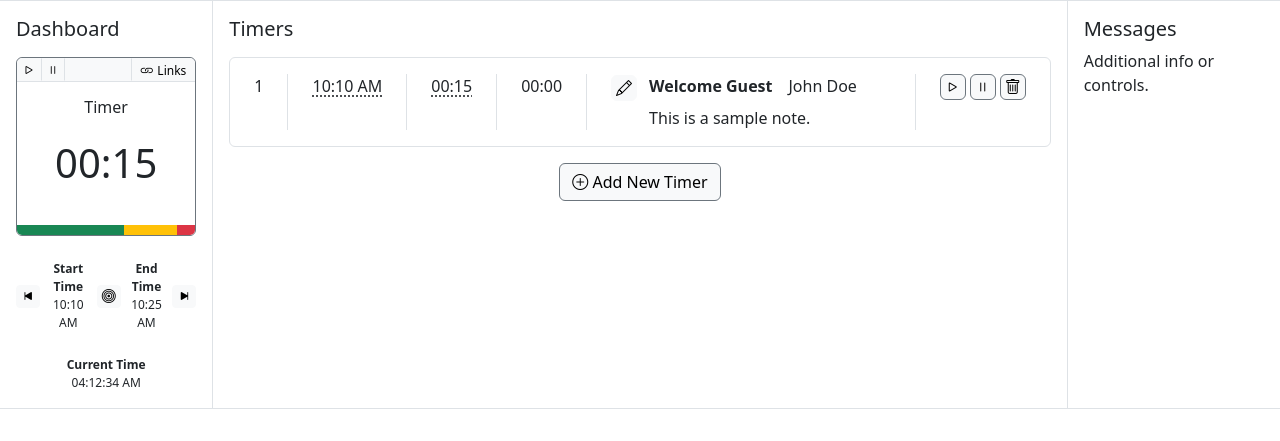
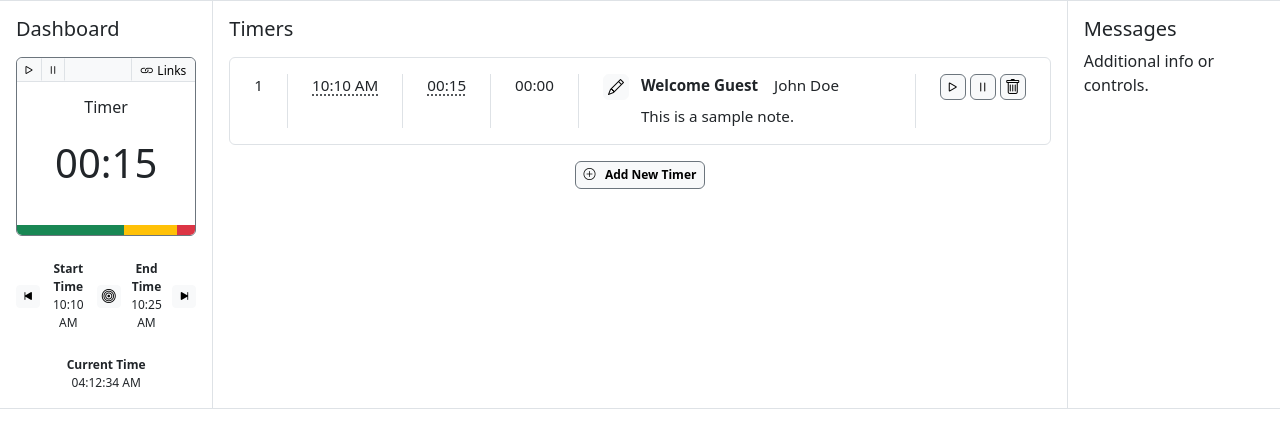
Before and after one commit to DineshDevaraj/ddtimer, a FastAPI app: page / in a window 1280 px wide. Shown: the part 56-497 px from the top of the page. Run offline with FastAPI, Linux system fonts and the light colour scheme.

Commit message:
style change

```diff
--- a/templates/middle_panel/first_timer.html
+++ b/templates/middle_panel/first_timer.html
@@ -1,5 +1,5 @@
 <div class="timer-pallet col-12" id="timer-1" crono="1">
-    <div class="border rounded p-3 d-flex">
+    <div class="border rounded p-3 d-flex" style="font-size: 0.95em;">
         <div class="ms-2 pe-4 border-end sc-num">1</div>
         <div class="px-4 border-end dotted-underline" name="start-time">10:10 AM</div>
         <div class="px-4 border-end dotted-underline" name="timer-duration">00:15</div>
--- a/templates/middle_panel/main.html
+++ b/templates/middle_panel/main.html
@@ -9,8 +9,9 @@
         {% include "middle_panel/first_timer.html" %}
     </div>
     <div class="d-flex justify-content-center mt-3">
-        <button id="add-new-timer" class="btn btn-light border-secondary bi bi-plus-circle">
-            Add New Timer
+        <button id="add-new-timer" class="btn btn-light border-secondary bi bi-plus-circle mt-0 py-1 px-2 fw-bold"
+            style="font-size: 0.75em;">
+            &nbsp; Add New Timer
         </button>
     </div>
 </div>
--- a/templates/middle_panel/popovers/editors/start_time.html
+++ b/templates/middle_panel/popovers/editors/start_time.html
@@ -2,21 +2,21 @@
 <div id="start-time-editor" class="d-none inplace-editor">
     <div class="d-flex inplace-editor-controls">
         <!-- Hour Spinner -->
-        <input type="number" class="form-control hide-caret" style="width:70px;" min="1" max="12"
+        <input type="number" class="form-control hide-caret mt-0 py-1 px-1" style="width:45px; font-size: 0.95em;" min="1" max="12"
             value="10" name="Hour" onkeydown="return false" />
         <!-- Minute Spinner -->
-        <input type="number" class="form-control hide-caret" style="width:70px;" min="0" max="59"
+        <input type="number" class="form-control hide-caret mt-0 py-1 px-1" style="width:45px; font-size: 0.95em;" min="0" max="59"
             value="10" name="Minute" />
         <!-- AM/PM Dropdown -->
-        <select class="form-select" style="width:80px;" name="AM-PM">
+        <select class="form-select mt-0 py-1 px-1" style="width:70px; font-size: 0.95em;" name="AM-PM">
             <option value="AM">AM</option>
             <option value="PM">PM</option>
         </select>
-        <button type="button" class="btn btn-light border-secondary" name="Ok"
+        <button type="button" class="btn btn-light border-secondary mt-0 py-0 px-1" name="Ok"
             onclick="return setStartTime(event)">
                 <i class="bi bi-check-lg"></i>
         </button>
-        <button type="button" class="btn btn-light border-secondary" name="Cancel"
+        <button type="button" class="btn btn-light border-secondary mt-0 py-0 px-1" name="Cancel"
             onclick="return cancelStartTimeEditor(event)">
                 <i class="bi bi-x-lg"></i>
         </button>
--- a/templates/middle_panel/popovers/editors/timer_description.html
+++ b/templates/middle_panel/popovers/editors/timer_description.html
@@ -1,38 +1,38 @@
 
 <div id="timer-description-editor" class="d-none inplace-editor">
     <div class="inplace-editor-controls">
-        <div class="row my-1">
+        <div class="row my-2">
             <div class="col-1 me-3">
                 <label for="title" class="form-label">Title</label>
             </div>
             <div class="col ms-1">
-                <input type="text" class="form-control" id="title">
+                <input type="text" id="title" class="form-control mt-0 py-1 px-2" style="font-size: 0.95em;">
             </div>
         </div>
-        <div class="row my-1">
+        <div class="row my-2">
             <div class="col-1 me-3">
                 <label for="speaker" class="form-label">Speaker</label>
             </div>
             <div class="col ms-1">
-                <input type="text" class="form-control" id="speaker">
+                <input type="text" class="form-control mt-0 py-1 px-2" id="speaker" style="font-size: 0.95em;">
             </div>
         </div>
-        <div class="row my-1">
+        <div class="row my-2">
             <div class="col-1 me-3">
                 <label for="note" class="form-label">Note</label>
             </div>
             <div class="col ms-1">
-                <textarea id="note" class="form-control" style="resize: vertical;"
+                <textarea id="note" class="form-control py-1 px-2" style="resize: vertical; font-size: 0.95em;"
                     rows="2"></textarea>
             </div>
         </div>
         <div class="d-flex my-1 justify-content-end mt-3">
-            <button type="button" class="btn btn-light border-secondary me-1" name="Ok"
-                onclick="return setTimerDescription(event)">
+            <button type="button" class="btn btn-light border-secondary mt-0 py-0 px-1 me-2" name="Ok"
+                onclick="return setTimerDescription(event)" style="font-size: 0.95em;">
                     <i class="bi bi-check-lg"></i>
             </button>
-            <button type="button" class="btn btn-light border-secondary" name="Cancel"
-                onclick="return cancelTimerDescriptionEditor(event)">
+            <button type="button" class="btn btn-light border-secondary mt-0 py-0 px-1" name="Cancel"
+                onclick="return cancelTimerDescriptionEditor(event)" style="font-size: 0.95em;">
                     <i class="bi bi-x-lg"></i>
             </button>
         </div>
--- a/templates/middle_panel/popovers/editors/timer_duration.html
+++ b/templates/middle_panel/popovers/editors/timer_duration.html
@@ -1,14 +1,14 @@
 <div id="timer-duration-editor" class="d-none inplace-editor">
     <div class="d-flex inplace-editor-controls">
-        <input type="number" class="form-control hide-caret" style="width:70px;" min="0" max="12"
+        <input type="number" class="form-control hide-caret mt-0 py-1 px-1" style="width:50px; font-size: 0.95em;" min="0" max="12"
             value="00" name="hour" onkeydown="return false" />
-        <input type="number" class="form-control hide-caret" style="width:70px;" min="0" max="59"
+        <input type="number" class="form-control hide-caret mt-0 py-1 px-1" style="width:50px; font-size: 0.95em;" min="0" max="59"
             value="15" name="minute" />
-        <button type="button" class="btn btn-light border-secondary" name="Ok"
+        <button type="button" class="btn btn-light border-secondary mt-0 py-0 px-1" name="Ok"
             onclick="return setTimerDuration(event)">
                 <i class="bi bi-check-lg"></i>
         </button>
-        <button type="button" class="btn btn-light border-secondary" name="Cancel"
+        <button type="button" class="btn btn-light border-secondary mt-0 py-0 px-1" name="Cancel"
             onclick="return cancelTimerDurationEditor(event)">
                 <i class="bi bi-x-lg"></i>
         </button>
--- a/templates/middle_panel/popovers/general_info.html
+++ b/templates/middle_panel/popovers/general_info.html
@@ -1,4 +1,14 @@
 
 <div id="general-info" class="d-none">
     <p>General Information</p>
+    <div class="d-flex my-1 justify-content-end mt-3">
+        <button type="button" class="btn btn-sm btn-light border-secondary mt-0 py-0 px-1 me-1" name="Ok"
+            onclick="return setTimerDescription(event)">
+                <i class="bi bi-check-lg"></i>
+        </button>
+        <button type="button" class="btn btn-sm btn-light border-secondary mt-0 py-0 px-1 me-1" name="Cancel"
+            onclick="return cancelTimerDescriptionEditor(event)">
+                <i class="bi bi-x-lg"></i>
+        </button>
+    </div>
 </div>
```
